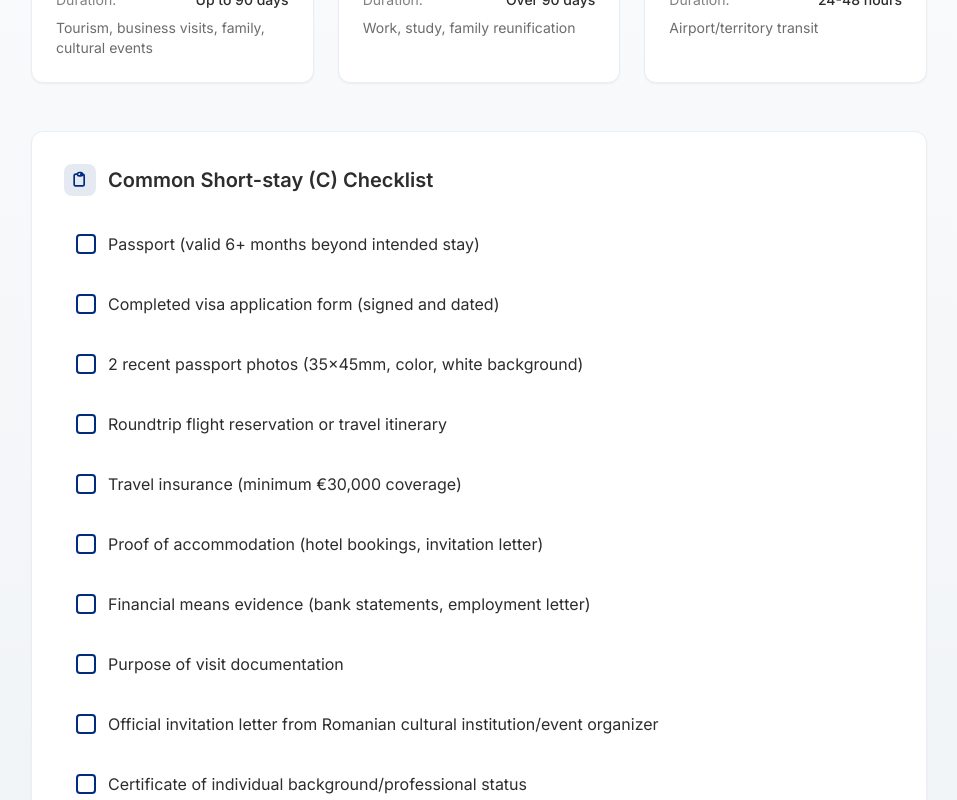
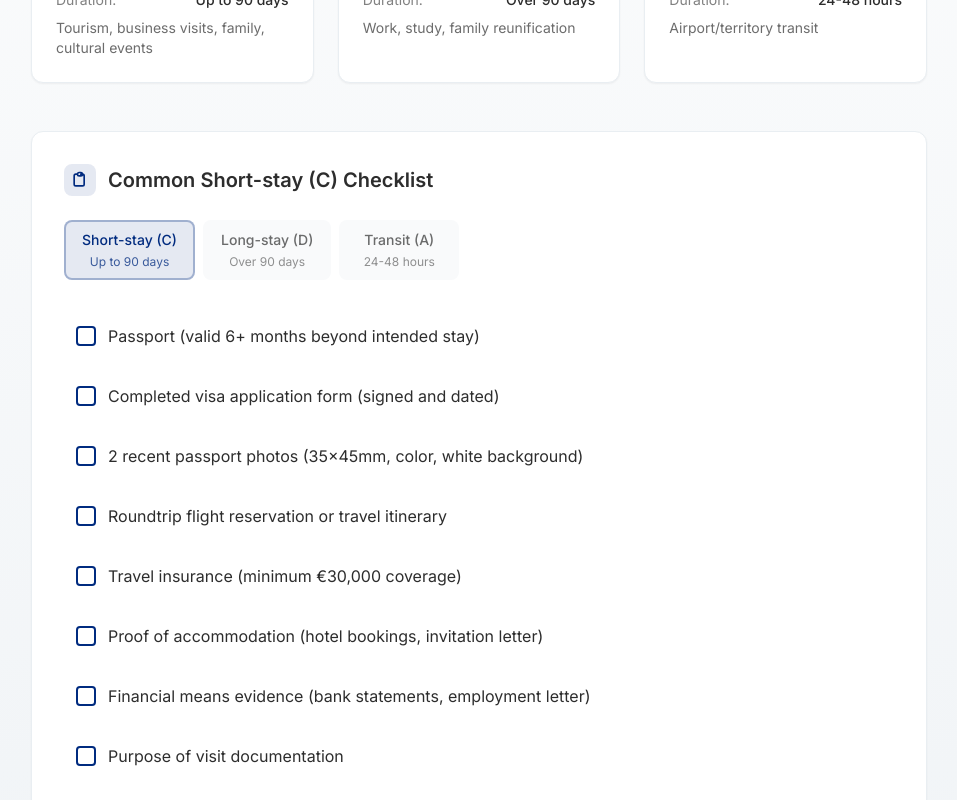
Before and after one commit to CodeNKoffee/eye-on-romania, a Next.js app: page /en/visa in a window 1280 px wide. Shown: the part 780-1580 px from the top of the page, without its empty margins (161-1118 px from the left). Built offline with nearby package versions, Linux system fonts and the light colour scheme.

Commit message:
feat: add visa types

```diff
--- a/src/app/[locale]/visa/components/layout/VisaChecklist.tsx
+++ b/src/app/[locale]/visa/components/layout/VisaChecklist.tsx
@@ -1,11 +1,75 @@
 "use client";
 import { useTranslations } from "next-intl";
+import { useState } from "react";
 import CheckListItem from "../ui/CheckListItem";
 import { useVisaData } from "../../hooks/useVisaData";
+
+type VisaType = 'shortStay' | 'longStay' | 'transit';
 
 export default function VisaChecklist() {
   const t = useTranslations("visaPage");
   const { requirements, isVisaFree, countryData } = useVisaData();
+  const [activeTab, setActiveTab] = useState<VisaType>('shortStay');
+
+  // Define requirements for different visa types
+  const visaTypeRequirements = {
+    shortStay: [
+      'requirements.passport',
+      'requirements.application',
+      'requirements.photos',
+      'requirements.flight',
+      'requirements.insurance',
+      'requirements.accommodation',
+      'requirements.financial',
+      'requirements.purpose',
+      'requirements.invitation',
+      'requirements.certificate',
+      'requirements.program',
+      'requirements.achievements',
+      'requirements.employment'
+    ],
+    longStay: [
+      'requirements.passport',
+      'requirements.application',
+      'requirements.photos',
+      'requirements.insurance',
+      'requirements.accommodation',
+      'requirements.financial',
+      'requirements.employment',
+      'requirements.police',
+      'requirements.appointment',
+      'requirements.biometric'
+    ],
+    transit: [
+      'requirements.passport',
+      'requirements.application',
+      'requirements.photos',
+      'requirements.flight',
+      'requirements.financial'
+    ]
+  };
+
+  // Tab configuration
+  const tabs = [
+    {
+      id: 'shortStay' as VisaType,
+      label: t('visaTypes.shortStay.type'),
+      duration: t('visaTypes.shortStay.duration'),
+      color: 'tricolor-blue'
+    },
+    {
+      id: 'longStay' as VisaType,
+      label: t('visaTypes.longStay.type'),
+      duration: t('visaTypes.longStay.duration'),
+      color: 'tricolor-red'
+    },
+    {
+      id: 'transit' as VisaType,
+      label: t('visaTypes.transit.type'),
+      duration: t('visaTypes.transit.duration'),
+      color: 'carpathian-forest'
+    }
+  ];
 
   // Function to translate requirement keys
   const translateRequirement = (key: string): string => {
@@ -50,61 +114,6 @@ export default function VisaChecklist() {
     return translated;
   };
 
-  // Try to load Egyptian requirements from the requirementsList array first
-  const rawEgypt: unknown = t('egypt.requirementsList', { returnObjects: true } as any);
-  let translatedEgyptian: string[] | undefined;
-
-  if (Array.isArray(rawEgypt)) {
-    translatedEgyptian = rawEgypt as string[];
-  } else if (typeof rawEgypt === 'string') {
-    // Sometimes the serializer stores arrays as JSON strings - attempt to parse
-    try {
-      const parsed = JSON.parse(rawEgypt);
-      if (Array.isArray(parsed)) translatedEgyptian = parsed as string[];
-    } catch (e) {
-      // not JSON, keep undefined
-    }
-  }
-
-  // If requirementsList didn't work, try individual items
-  let fallbackFromKeys: string[] = [];
-  if (!translatedEgyptian) {
-    fallbackFromKeys = [
-      t('egypt.requirements.item1'),
-      t('egypt.requirements.item2'),
-      t('egypt.requirements.item3'),
-      t('egypt.requirements.item4'),
-      t('egypt.requirements.item5'),
-      t('egypt.requirements.item6'),
-      t('egypt.requirements.item7'),
-      t('egypt.requirements.item8'),
-      t('egypt.requirements.item9'),
-      t('egypt.requirements.item10'),
-      t('egypt.requirements.item11'),
-      t('egypt.requirements.item12')
-    ];
-  }
-
-  let egyptianRequirements: string[] = translatedEgyptian ?? fallbackFromKeys;
-
-  // Better detection of untranslated keys - only fallback if we get literal translation keys back
-  const looksLikeUntranslatedKey = (str: string): boolean => {
-    // Must match exact pattern: "egypt.requirements.item1" etc. AND have no spaces
-    return str.startsWith('egypt.requirements.item') && !str.includes(' ');
-  };
-
-  const allKeysUntranslated = egyptianRequirements.length > 0 &&
-    egyptianRequirements.every(item => looksLikeUntranslatedKey(item));
-
-  // Only use fallback if ALL items look like untranslated keys
-  if (allKeysUntranslated) {
-    console.log('All Egyptian requirements look untranslated, falling back to generic requirements');
-    // Translate the generic requirements
-    egyptianRequirements = requirements.items.map(translateRequirement);
-  } else {
-    console.log('Using translated Egyptian requirements:', egyptianRequirements.slice(0, 2));
-  }
-
   if (isVisaFree) {
     return (
       <section className="container mx-auto px-6 py-8">
@@ -138,15 +147,69 @@ export default function VisaChecklist() {
     );
   }
 
-  // Use Egyptian requirements if the selected country is Egypt, otherwise translate generic requirements
-  const currentRequirements = countryData?.code === 'EG'
-    ? egyptianRequirements
-    : requirements.items.map(translateRequirement);
+  // Get current requirements based on active tab
+  const getCurrentRequirements = () => {
+    if (countryData?.code === 'EG' && activeTab === 'shortStay') {
+      // Use existing Egyptian logic for short stay
+      const rawEgypt: unknown = t('egypt.requirementsList', { returnObjects: true } as any);
+      let translatedEgyptian: string[] | undefined;
+
+      if (Array.isArray(rawEgypt)) {
+        translatedEgyptian = rawEgypt as string[];
+      } else if (typeof rawEgypt === 'string') {
+        try {
+          const parsed = JSON.parse(rawEgypt);
+          if (Array.isArray(parsed)) translatedEgyptian = parsed as string[];
+        } catch (e) {
+          // not JSON, keep undefined
+        }
+      }
+
+      let fallbackFromKeys: string[] = [];
+      if (!translatedEgyptian) {
+        fallbackFromKeys = [
+          t('egypt.requirements.item1'),
+          t('egypt.requirements.item2'),
+          t('egypt.requirements.item3'),
+          t('egypt.requirements.item4'),
+          t('egypt.requirements.item5'),
+          t('egypt.requirements.item6'),
+          t('egypt.requirements.item7'),
+          t('egypt.requirements.item8'),
+          t('egypt.requirements.item9'),
+          t('egypt.requirements.item10'),
+          t('egypt.requirements.item11'),
+          t('egypt.requirements.item12')
+        ];
+      }
+
+      let egyptianRequirements: string[] = translatedEgyptian ?? fallbackFromKeys;
+      const looksLikeUntranslatedKey = (str: string): boolean => {
+        return str.startsWith('egypt.requirements.item') && !str.includes(' ');
+      };
+
+      const allKeysUntranslated = egyptianRequirements.length > 0 &&
+        egyptianRequirements.every(item => looksLikeUntranslatedKey(item));
+
+      if (allKeysUntranslated) {
+        return visaTypeRequirements[activeTab].map(translateRequirement);
+      } else {
+        return egyptianRequirements;
+      }
+    }
+
+    // For all other cases, use visa type specific requirements
+    return visaTypeRequirements[activeTab].map(translateRequirement);
+  };
+
+  const currentRequirements = getCurrentRequirements();
 
   return (
     <section className="container mx-auto px-6 py-8">
       <div className="max-w-4xl mx-auto">
         <div className="bg-white rounded-xl shadow-sm border border-danube-mist p-8">
+          {/* Visa Type Tabs */}
+          <div className="mb-8">
             <div className="flex items-center mb-6">
               <div className="w-8 h-8 bg-tricolor-blue/10 rounded-lg flex items-center justify-center mr-3">
                 <svg className="w-5 h-5 text-tricolor-blue" fill="none" stroke="currentColor" viewBox="0 0 24 24">
@@ -158,8 +221,40 @@ export default function VisaChecklist() {
               </h3>
             </div>
 
-          {/* Special notice for Egyptian citizens */}
-          {countryData?.code === 'EG' && (
+            {/* Tab Navigation */}
+            <div className="flex flex-wrap gap-2 mb-6">
+              {tabs.map((tab) => {
+                const isActive = activeTab === tab.id;
+                let tabClasses = `px-4 py-2 rounded-lg transition-all duration-200 flex flex-col items-center text-center min-w-[120px] border-2 `;
+
+                if (isActive) {
+                  if (tab.color === 'tricolor-blue') {
+                    tabClasses += 'bg-tricolor-blue/10 text-tricolor-blue border-tricolor-blue/30';
+                  } else if (tab.color === 'tricolor-red') {
+                    tabClasses += 'bg-tricolor-red/10 text-tricolor-red border-tricolor-red/30';
+                  } else if (tab.color === 'carpathian-forest') {
+                    tabClasses += 'bg-carpathian-forest/10 text-carpathian-forest border-carpathian-forest/30';
+                  }
+                } else {
+                  tabClasses += 'bg-gray-50 text-transylvanian-stone/70 border-transparent hover:bg-gray-100';
+                }
+
+                return (
+                  <button
+                    key={tab.id}
+                    onClick={() => setActiveTab(tab.id)}
+                    className={tabClasses}
+                  >
+                    <span className="font-medium text-sm">{tab.label}</span>
+                    <span className="text-xs opacity-75 mt-1">{tab.duration}</span>
+                  </button>
+                );
+              })}
+            </div>
+          </div>
+
+          {/* Special notice for Egyptian citizens on short stay */}
+          {countryData?.code === 'EG' && activeTab === 'shortStay' && (
             <div className="mb-6 p-4 bg-amber-50 rounded-lg border border-amber-200">
               <div className="flex items-start gap-3">
                 <svg className="w-5 h-5 text-amber-600 mt-0.5 flex-shrink-0" fill="currentColor" viewBox="0 0 20 20">
@@ -175,14 +270,15 @@ export default function VisaChecklist() {
             </div>
           )}
 
+          {/* Requirements List */}
           <div className="grid md:grid-cols-1 gap-3">
             {currentRequirements.map((item, index) => (
               <CheckListItem key={index} text={item} />
             ))}
           </div>
 
-          {/* Important notes for Egyptian citizens */}
-          {countryData?.code === 'EG' && (
+          {/* Important notes for Egyptian citizens on short stay */}
+          {countryData?.code === 'EG' && activeTab === 'shortStay' && (
             <div className="mt-6 space-y-4">
               <div className="p-4 bg-blue-50 rounded-lg border border-blue-200">
                 <div className="flex items-start gap-3">
@@ -203,6 +299,7 @@ export default function VisaChecklist() {
             </div>
           )}
 
+          {/* Consulate information */}
           {requirements.consulateUrl && (
             <div className="mt-6 p-4 bg-tricolor-blue/5 rounded-lg border border-tricolor-blue/20">
               <div className="flex items-start gap-3">
@@ -230,6 +327,7 @@ export default function VisaChecklist() {
             </div>
           )}
 
+          {/* General note */}
           <div className="mt-8 p-4 bg-danube-mist/50 rounded-lg border border-danube-mist">
             <div className="flex items-start gap-3">
               <svg className="w-5 h-5 text-tricolor-blue mt-0.5 flex-shrink-0" fill="currentColor" viewBox="0 0 20 20">
```
Lines whose indentation alone changed are shown as unchanged.
